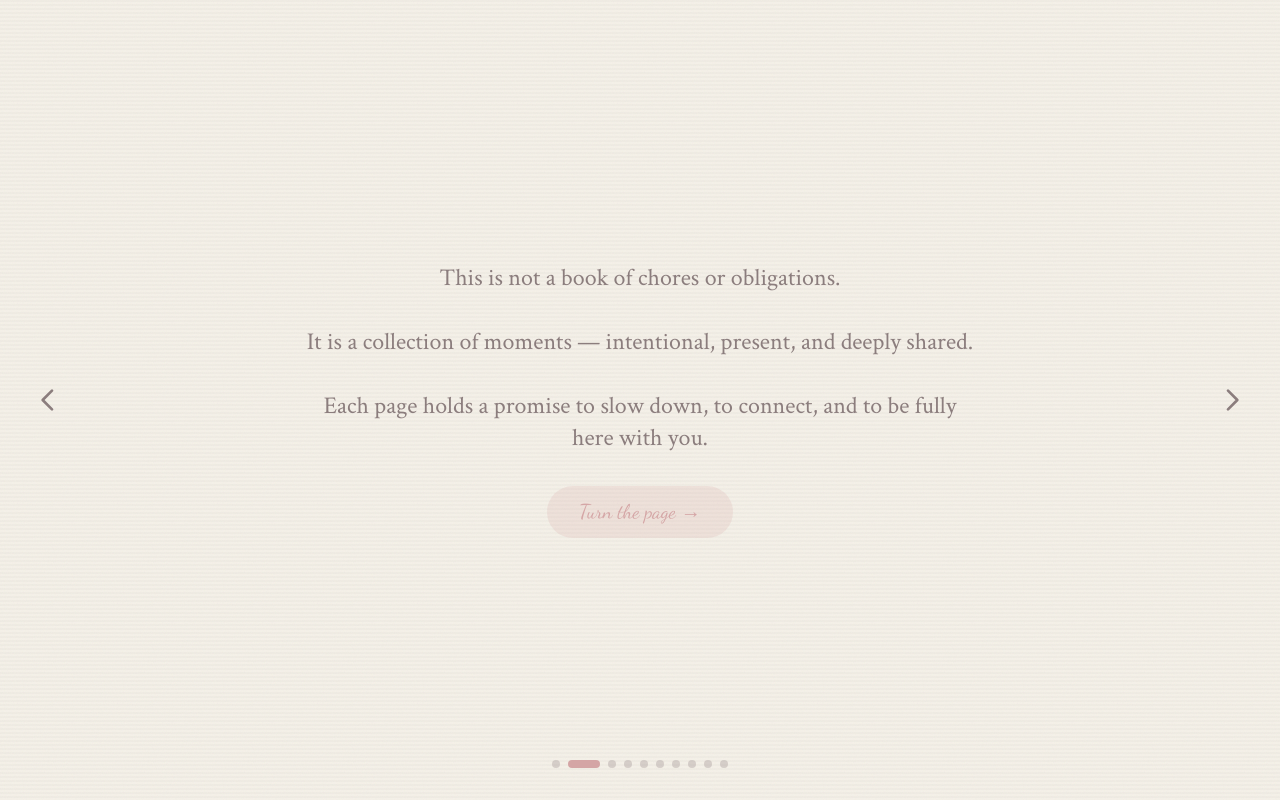
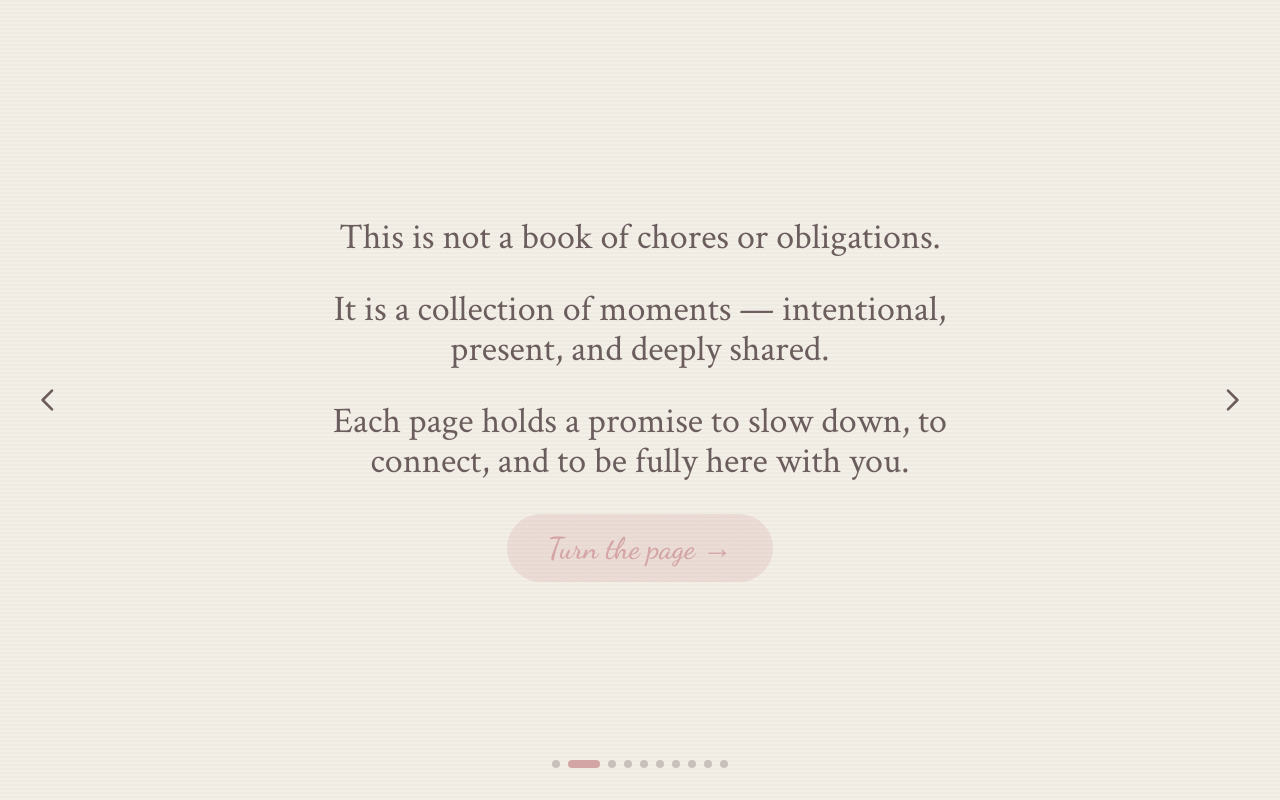
Before and after one commit to satori-lunar/coupon, a Next.js app: page / in a window 1280 px wide. Both pictures are taken after a click on the button 596 px from the left and 764 px from the top of the page. Built offline with nearby package versions, Linux system fonts and the light colour scheme; a web font is replaced by a local one.

Commit message:
Improve readability: larger fonts, better contrast, increased spacing

```diff
--- a/components/pages/CouponPage.tsx
+++ b/components/pages/CouponPage.tsx
@@ -82,7 +82,7 @@ export default function CouponPage({ coupon, onNext, onPrevious }: CouponPagePro
 
         {/* Title */}
         <motion.h2
-          className="font-serif text-4xl md:text-5xl text-rose"
+          className="font-serif text-5xl md:text-6xl lg:text-7xl text-rose font-semibold"
           style={{ fontFamily: 'var(--font-serif)' }}
           initial={{ opacity: 0 }}
           animate={{ opacity: 1 }}
@@ -93,7 +93,7 @@ export default function CouponPage({ coupon, onNext, onPrevious }: CouponPagePro
 
         {/* Description */}
         <motion.p
-          className="text-xl md:text-2xl leading-relaxed text-warm-gray px-4"
+          className="text-2xl md:text-3xl lg:text-4xl leading-loose text-warm-gray px-4 font-normal"
           style={{ fontFamily: 'var(--font-body)' }}
           initial={{ opacity: 0 }}
           animate={{ opacity: 1 }}
@@ -111,13 +111,13 @@ export default function CouponPage({ coupon, onNext, onPrevious }: CouponPagePro
         >
           {redeemed ? (
             <div className="space-y-4">
-              <div className="inline-block px-6 py-3 bg-cream border-2 border-rose/30 rounded-full">
-                <p className="text-rose font-handwritten text-xl" style={{ fontFamily: 'var(--font-handwritten)' }}>
+              <div className="inline-block px-8 py-4 bg-cream border-2 border-rose/40 rounded-full">
+                <p className="text-rose font-handwritten text-2xl md:text-3xl font-semibold" style={{ fontFamily: 'var(--font-handwritten)' }}>
                   Redeemed
                 </p>
               </div>
               {redeemedDate && (
-                <p className="text-soft-gray text-sm mt-2">
+                <p className="text-warm-gray text-lg md:text-xl mt-3 font-medium">
                   {formatDate(redeemedDate)}
                 </p>
               )}
@@ -125,7 +125,7 @@ export default function CouponPage({ coupon, onNext, onPrevious }: CouponPagePro
           ) : (
             <button
               onClick={handleRedeem}
-              className="px-10 py-4 bg-rose/20 hover:bg-rose/30 active:bg-rose/40 text-rose rounded-full transition-all duration-300 font-handwritten text-xl shadow-lg hover:shadow-xl transform hover:scale-105 active:scale-100"
+              className="px-12 py-5 bg-rose/25 hover:bg-rose/35 active:bg-rose/45 text-rose rounded-full transition-all duration-300 font-handwritten text-2xl md:text-3xl font-semibold shadow-lg hover:shadow-xl transform hover:scale-105 active:scale-100"
               style={{ fontFamily: 'var(--font-handwritten)' }}
             >
               Redeem This Moment
--- a/components/pages/CoverPage.tsx
+++ b/components/pages/CoverPage.tsx
@@ -64,7 +64,7 @@ export default function CoverPage({ onNext }: CoverPageProps) {
         </motion.div>
 
         <motion.p
-          className="mt-8 text-soft-gray text-lg md:text-xl"
+          className="mt-8 text-warm-gray text-xl md:text-2xl font-medium"
           initial={{ opacity: 0 }}
           animate={{ opacity: 1 }}
           transition={{ delay: 1.5, duration: 1 }}
--- a/components/pages/FinalPage.tsx
+++ b/components/pages/FinalPage.tsx
@@ -16,14 +16,14 @@ export default function FinalPage({ onPrevious }: FinalPageProps) {
         className="max-w-2xl text-center space-y-8"
       >
         <motion.p
-          className="text-2xl md:text-3xl leading-relaxed text-warm-gray"
+          className="text-2xl md:text-3xl lg:text-4xl leading-loose text-warm-gray font-normal"
           style={{ fontFamily: 'var(--font-body)' }}
         >
           This book never really ends.
         </motion.p>
 
         <motion.p
-          className="text-2xl md:text-3xl leading-relaxed text-warm-gray mt-8"
+          className="text-2xl md:text-3xl lg:text-4xl leading-loose text-warm-gray mt-8 font-normal"
           style={{ fontFamily: 'var(--font-body)' }}
           initial={{ opacity: 0 }}
           animate={{ opacity: 1 }}
--- a/components/pages/IntroductionPage.tsx
+++ b/components/pages/IntroductionPage.tsx
@@ -17,14 +17,14 @@ export default function IntroductionPage({ onNext, onPrevious }: IntroductionPag
         className="max-w-2xl text-center space-y-8"
       >
         <motion.p
-          className="text-xl md:text-2xl leading-relaxed text-warm-gray"
+          className="text-2xl md:text-3xl lg:text-4xl leading-loose text-warm-gray font-normal"
           style={{ fontFamily: 'var(--font-body)' }}
         >
           This is not a book of chores or obligations.
         </motion.p>
 
         <motion.p
-          className="text-xl md:text-2xl leading-relaxed text-warm-gray"
+          className="text-2xl md:text-3xl lg:text-4xl leading-loose text-warm-gray font-normal"
           style={{ fontFamily: 'var(--font-body)' }}
           initial={{ opacity: 0 }}
           animate={{ opacity: 1 }}
@@ -34,7 +34,7 @@ export default function IntroductionPage({ onNext, onPrevious }: IntroductionPag
         </motion.p>
 
         <motion.p
-          className="text-xl md:text-2xl leading-relaxed text-warm-gray mt-12"
+          className="text-2xl md:text-3xl lg:text-4xl leading-loose text-warm-gray mt-12 font-normal"
           style={{ fontFamily: 'var(--font-body)' }}
           initial={{ opacity: 0 }}
           animate={{ opacity: 1 }}
@@ -51,7 +51,7 @@ export default function IntroductionPage({ onNext, onPrevious }: IntroductionPag
         >
           <button
             onClick={onNext}
-            className="px-8 py-3 bg-rose/20 hover:bg-rose/30 text-rose rounded-full transition-all duration-300 font-handwritten text-xl"
+            className="px-10 py-4 bg-rose/25 hover:bg-rose/35 text-rose rounded-full transition-all duration-300 font-handwritten text-2xl md:text-3xl font-semibold"
             style={{ fontFamily: 'var(--font-handwritten)' }}
           >
             Turn the page →
--- a/tailwind.config.js
+++ b/tailwind.config.js
@@ -12,8 +12,8 @@ module.exports = {
         blush: '#E8D5D0',
         rose: '#D4A5A5',
         'muted-rose': '#C9A8A8',
-        'warm-gray': '#8B7D7D',
-        'soft-gray': '#A89B9B',
+        'warm-gray': '#6B5D5D',
+        'soft-gray': '#8B7D7D',
       },
       fontFamily: {
         'handwritten': ['"Dancing Script"', 'cursive'],
```
